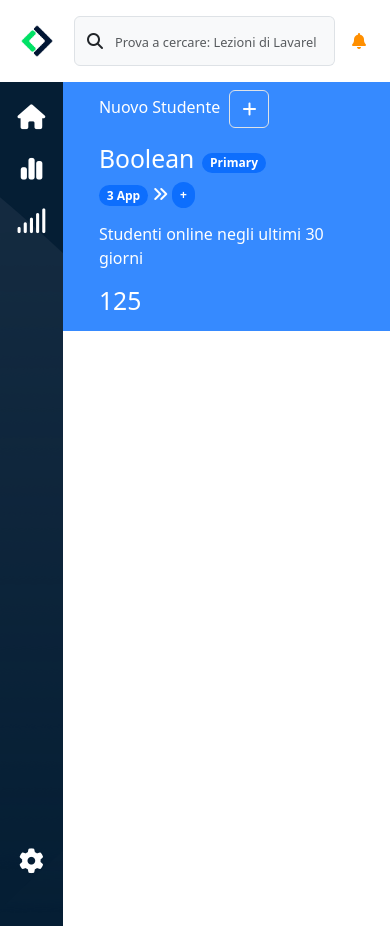
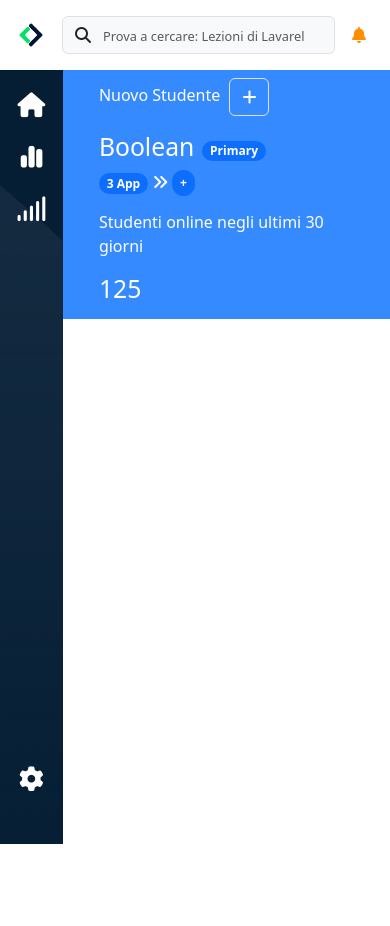
Before and after one commit to alessandropecchini99/html-css-bootstrap-dashboard, a plain HTML site: page index.html in a window 390 px wide. After the commit the page ends 844 px from the top, so only its background shows below. Drawn offline with nearby package versions, Linux system fonts and the light colour scheme.

Commit message:
fix main height

```diff
--- a/style.css
+++ b/style.css
@@ -5,7 +5,7 @@ ul {
 /* NAVBAR */
 .mobile_logo {
     aspect-ratio: 1 / 1;
-    width: 50px;
+    width: 38px;
 }
 
 .navbar .input-group input {
@@ -19,7 +19,7 @@ ul {
 
 /* MAIN */
 main {
-    height: calc(100vh);
+    height: calc(100vh - 70px);
 }
 
 /****** sidebar ******/
```
